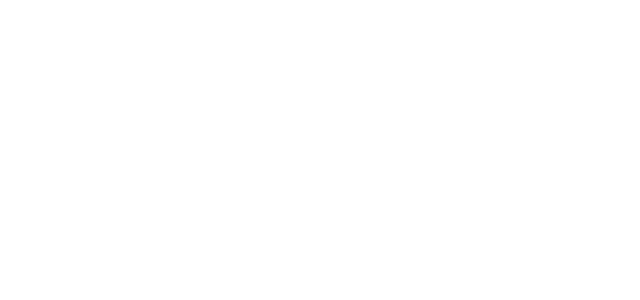
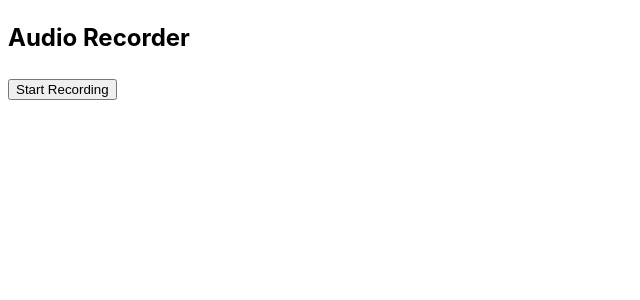
Before and after one commit to tepavcevic/audio-recorder, a React (Vite) app: page / in a window 1280 px wide. Shown: the top 300 px of the page, without its empty margins (0-640 px from the left). Built offline with nearby package versions, Linux system fonts and the light colour scheme; no server answers.

Commit message:
adding audio recording, reproducing recorded audio

```diff
--- a/src/App.jsx
+++ b/src/App.jsx
@@ -1,7 +1,12 @@
-import "./App.css";
+import './App.css';
+import Recorder from './components/Recorder';
 
 function App() {
-  return <div className="App"></div>;
+  return (
+    <div className="App">
+      <Recorder />
+    </div>
+  );
 }
 
 export default App;
--- /dev/null
+++ b/src/components/Recorder.jsx
@@ -0,0 +1,75 @@
+import { useState, useRef } from 'react';
+
+export default function Recorder() {
+  const [permission, setPermission] = useState(true);
+  const mediaRecorder = useRef(null);
+  const [recordingStatus, setRecordingStatus] = useState('inactive');
+  const [stream, setStream] = useState(null);
+  const [audio, setAudio] = useState(null);
+  const [audioChunks, setAudioChunks] = useState([]);
+
+  const getMicrophonePermission = async () => {
+    const mediaStream = await navigator.mediaDevices.getUserMedia({
+      audio: true,
+    });
+    setPermission(true);
+    setStream(mediaStream);
+  };
+
+  getMicrophonePermission();
+
+  const startRecording = async () => {
+    setRecordingStatus('recording');
+    const media = new MediaRecorder(stream);
+
+    mediaRecorder.current = media;
+    mediaRecorder.current.start();
+
+    let localAudioChunks = [];
+
+    mediaRecorder.current.ondataavailable = (event) => {
+      localAudioChunks.push(event.data);
+    };
+
+    setAudioChunks(localAudioChunks);
+  };
+
+  const stopRecording = () => {
+    setRecordingStatus('inactive');
+    mediaRecorder.current.stop();
+
+    mediaRecorder.current.onstop = () => {
+      const audioBlob = new Blob(audioChunks);
+      const audioUrl = URL.createObjectURL(audioBlob);
+
+      setAudio(audioUrl);
+
+      setAudioChunks([]);
+    };
+  };
+
+  return (
+    <div>
+      <h2>Audio Recorder</h2>
+      <main>
+        <div className="audio-controls">
+          {permission && recordingStatus === 'inactive' && (
+            <button onClick={startRecording} type="button">
+              Start Recording
+            </button>
+          )}
+          {recordingStatus === 'recording' && (
+            <button onClick={stopRecording} type="button">
+              Stop Recording
+            </button>
+          )}
+        </div>
+        {audio ? (
+          <div className="audio-player">
+            <audio src={audio} controls></audio>
+          </div>
+        ) : null}
+      </main>
+    </div>
+  );
+}
```
Also changed, not shown: 1 other file (tests, documents, lock files or other folders).
